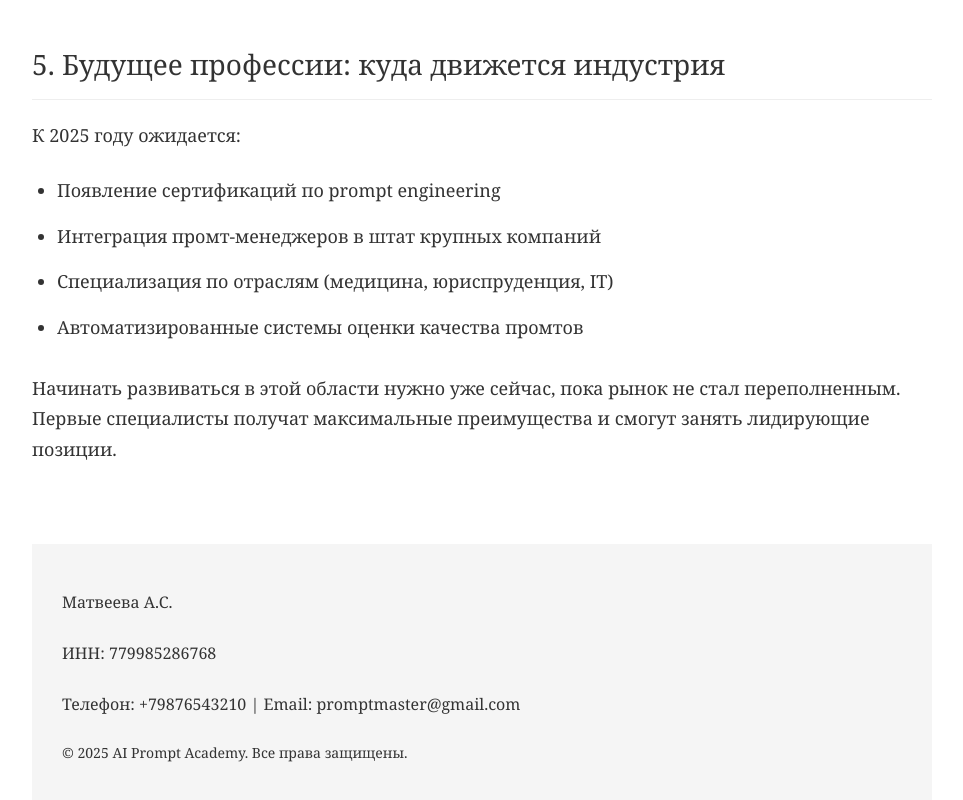
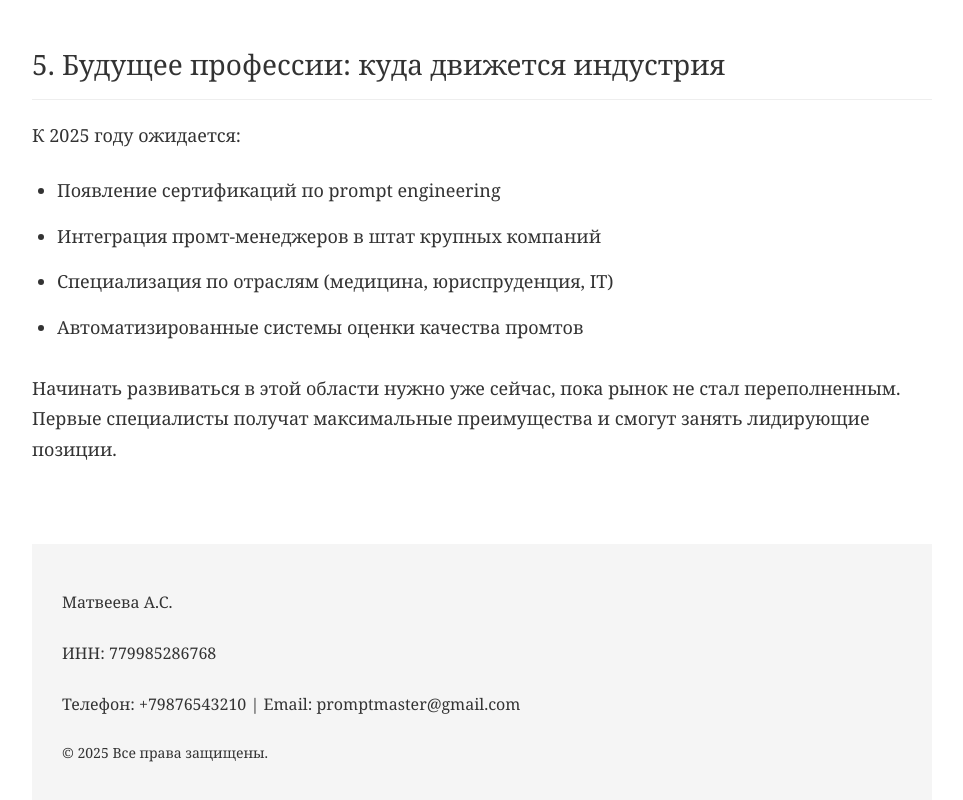
Before and after one commit to vruvrum25/gpt, a website: page index.html in a window 1280 px wide. Shown: the part 3974-4774 px from the top of the page, without its empty margins (158-1121 px from the left). Drawn offline with Linux system fonts and the light colour scheme.

Commit message:
Update index.html

```diff
--- a/index.html
+++ b/index.html
@@ -195,7 +195,7 @@
         <p> Матвеева А.С.</p>
         <p>ИНН: 779985286768</p>
         <p>Телефон: +79876543210 | Email: promptmaster@gmail.com</p>
-        <p style="margin-top: 15px; font-size: 14px;">© 2025 AI Prompt Academy. Все права защищены.</p>
+        <p style="margin-top: 15px; font-size: 14px;">© 2025 Все права защищены.</p>
     </footer>
 </body>
 </html>
```
